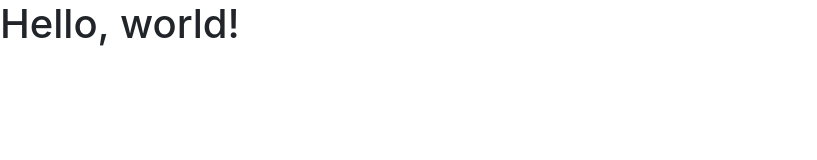
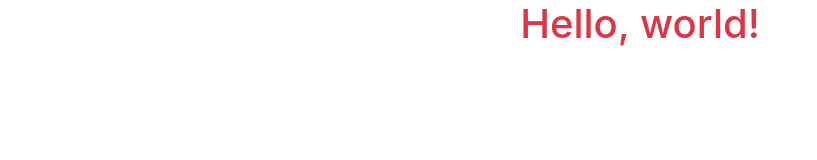
Before and after one commit to anupammo/sms-ui, a plain HTML site: page index.html in a window 1280 px wide. Shown: the whole page, without its empty margins (0-817 px from the left). Drawn offline with nearby package versions, Linux system fonts and the light colour scheme.

Commit message:
300320211908

```diff
--- a/index.html
+++ b/index.html
@@ -11,7 +11,7 @@
     <title>Hello, world!</title>
   </head>
   <body>
-    <h1>Hello, world!</h1>
+    <h1 class="text-center text-danger">Hello, world!</h1>
 
     <!-- Optional JavaScript; choose one of the two! -->
 
```
